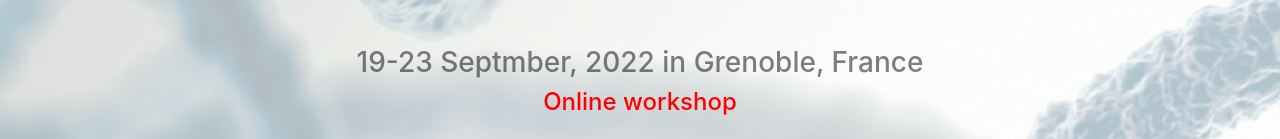
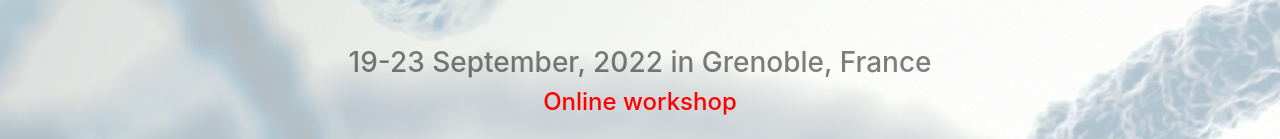
Before and after one commit to DEIB-GECO/DALS, a website with bundled scripts: page index.html in a window 1280 px wide. Shown: the part 262-401 px from the top of the page. Built offline with nearby package versions, Linux system fonts and the light colour scheme.

Commit message:
Update index.html
typo

```diff
--- a/index.html
+++ b/index.html
@@ -69,7 +69,7 @@
         <!--        <img src="imgs/logo2022.png" alt="Logo CMLS" class="logo-cmls" width="320">-->
 
         <br><br>
-        <h3>19-23 Septmber, 2022 in Grenoble, France</h3>
+        <h3>19-23 September, 2022 in Grenoble, France</h3>
         <h4 style="color:red;pacity: 0.7;">Online workshop</h4>
         <!--<h3 style="color:red">Held virtually</h3>-->
 
```
